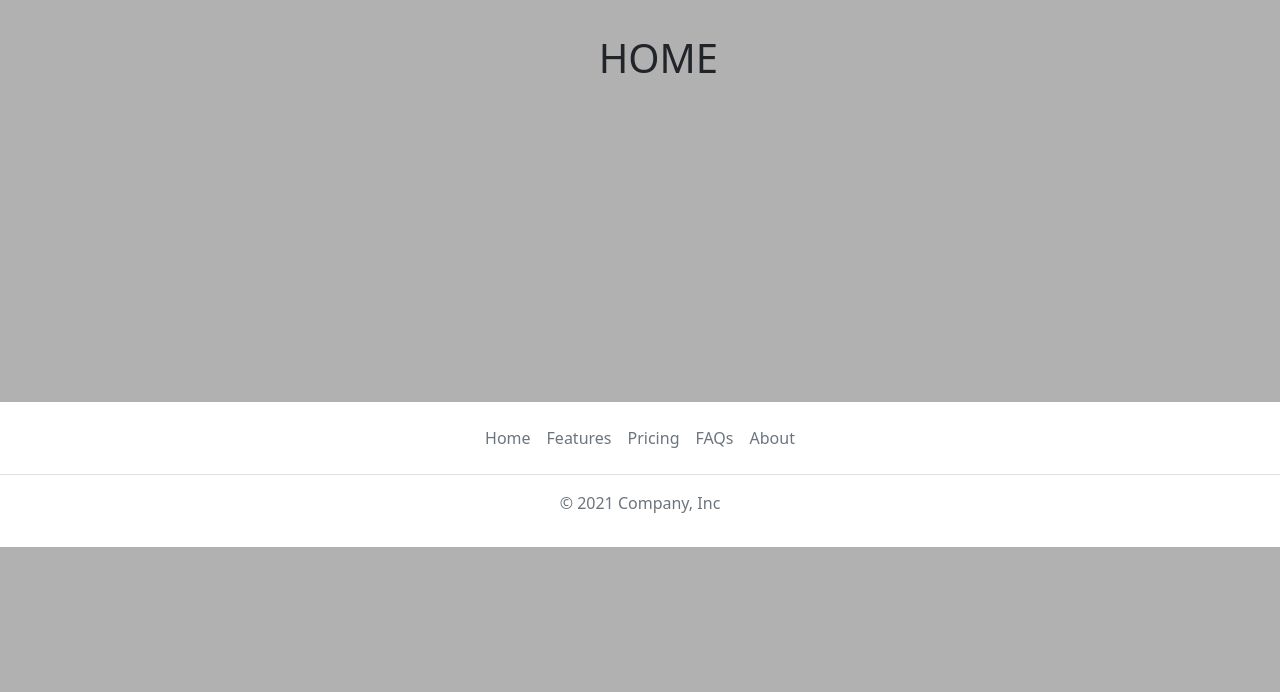
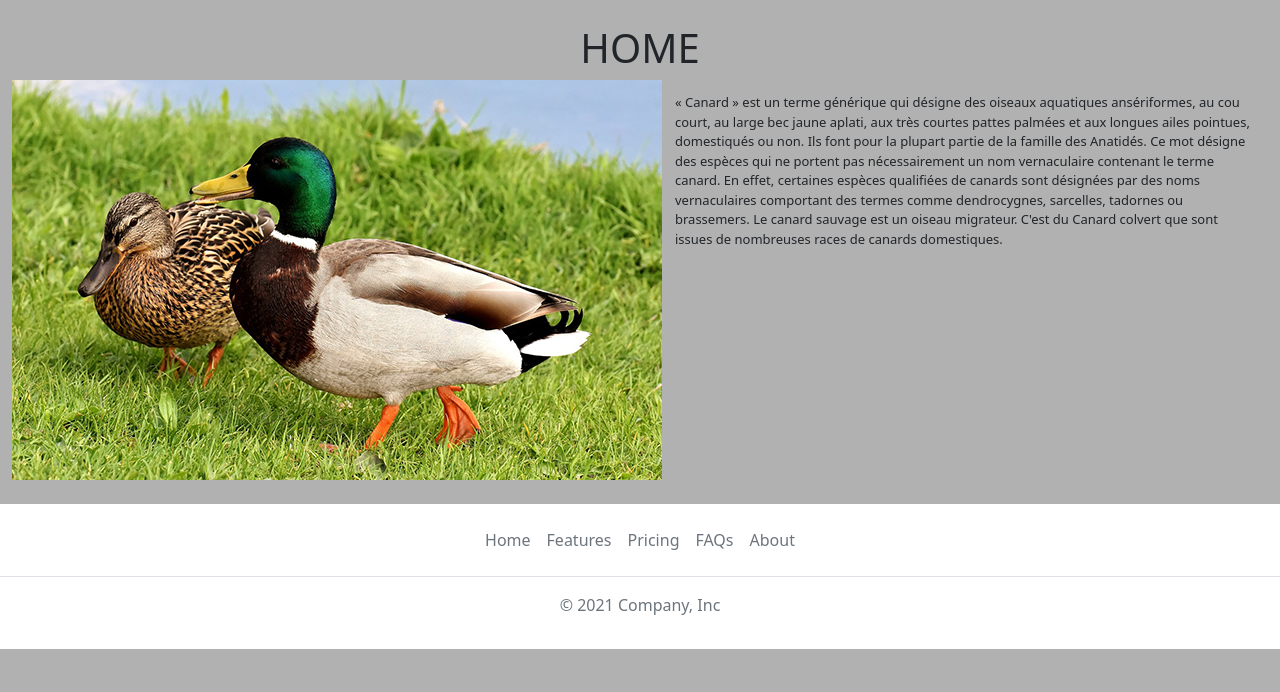
Before and after one commit to 4lexDel/Projet-WEB-A2, a PHP site: page /home.php in a window 1280 px wide. Shown: the part 108-800 px from the top of the page. Run offline with PHP 8.4, Linux system fonts and the light colour scheme; a user stored in the database is signed in.

Commit message:
home :-)

```diff
--- a/www/pages/home.php
+++ b/www/pages/home.php
@@ -13,20 +13,26 @@
 <body>
     <?php require "../components/connect.php" ?>
     <?php include '../components/header.php' ?>
+    <main class="container-fluid">
+        <div class="row justify-content-center">
 
-    <div class="container-fluid">
-        <div class="row justify-content-center">
-            <div class="col-sm-1">
                 <h1>HOME</h1>
-                <br><br><br><br><br><br>
-
-                <br><br><br><br><br><br>
 
 
-            </div>
+                <div style="display: flex;flex-direction: row;">
+                    <img src="../assets/img/canard-colvert-085848.jpg" alt="">
+                    <p style="line-break: strict;margin: 1em;font-size: small;">
+« Canard » est un terme générique qui désigne des oiseaux aquatiques ansériformes, au cou court, au large bec jaune aplati, aux très courtes pattes palmées et aux longues ailes pointues, domestiqués ou non.
+Ils font pour la plupart partie de la famille des Anatidés.
+Ce mot désigne des espèces qui ne portent pas nécessairement un nom vernaculaire contenant le terme canard.
+En effet, certaines espèces qualifiées de canards sont désignées par des noms vernaculaires comportant des termes comme dendrocygnes, sarcelles, tadornes ou brassemers.
+Le canard sauvage est un oiseau migrateur.
+C'est du Canard colvert que sont issues de nombreuses races de canards domestiques.
+                    </p>
+                </div>
+
         </div>
-    </div>
-
+    </main>
     <?php include '../components/footer.php' ?>
 </body>
 
```
Also changed, not shown: www/assets/img/canard-colvert-085848.jpg (added).
